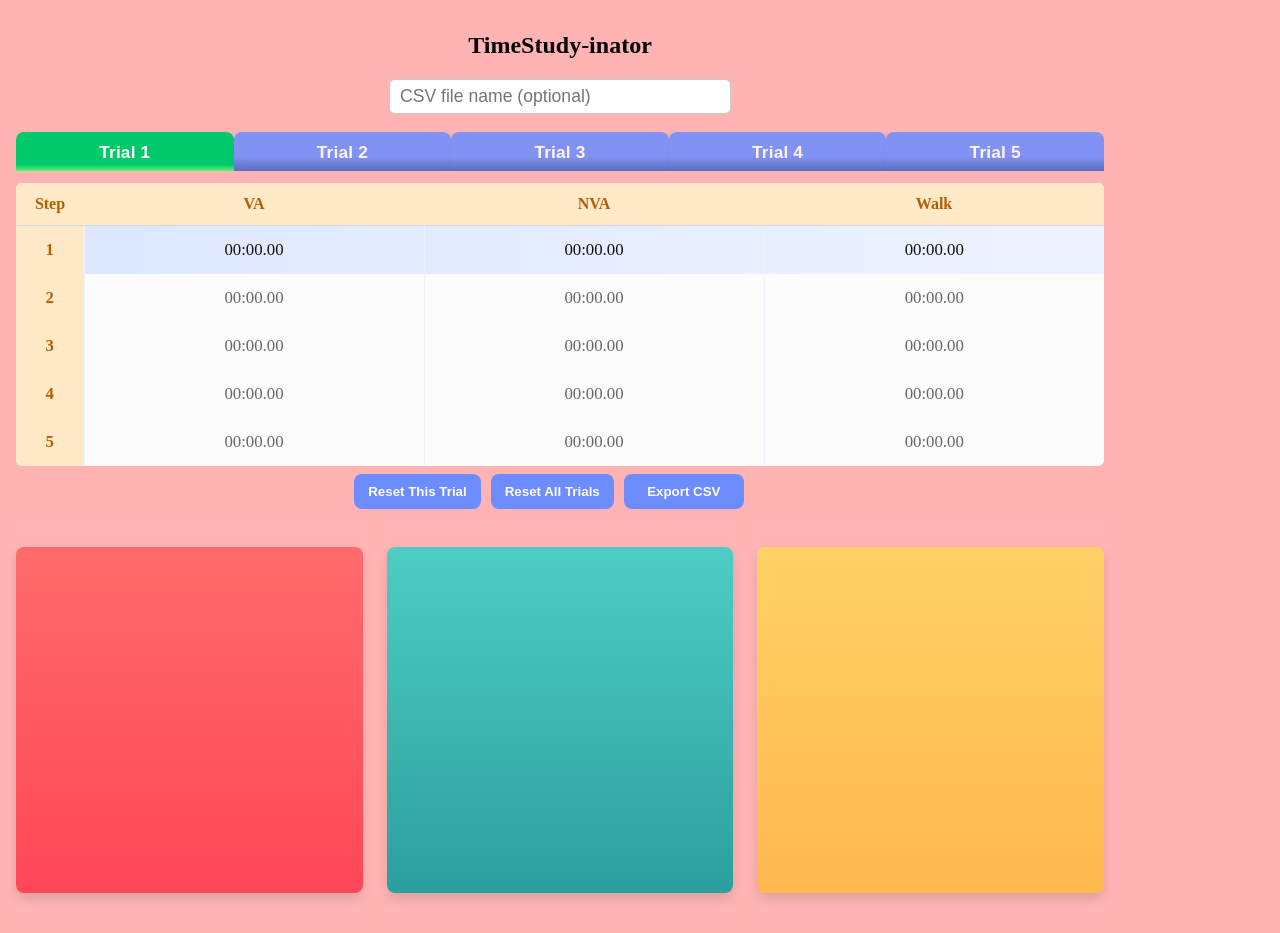
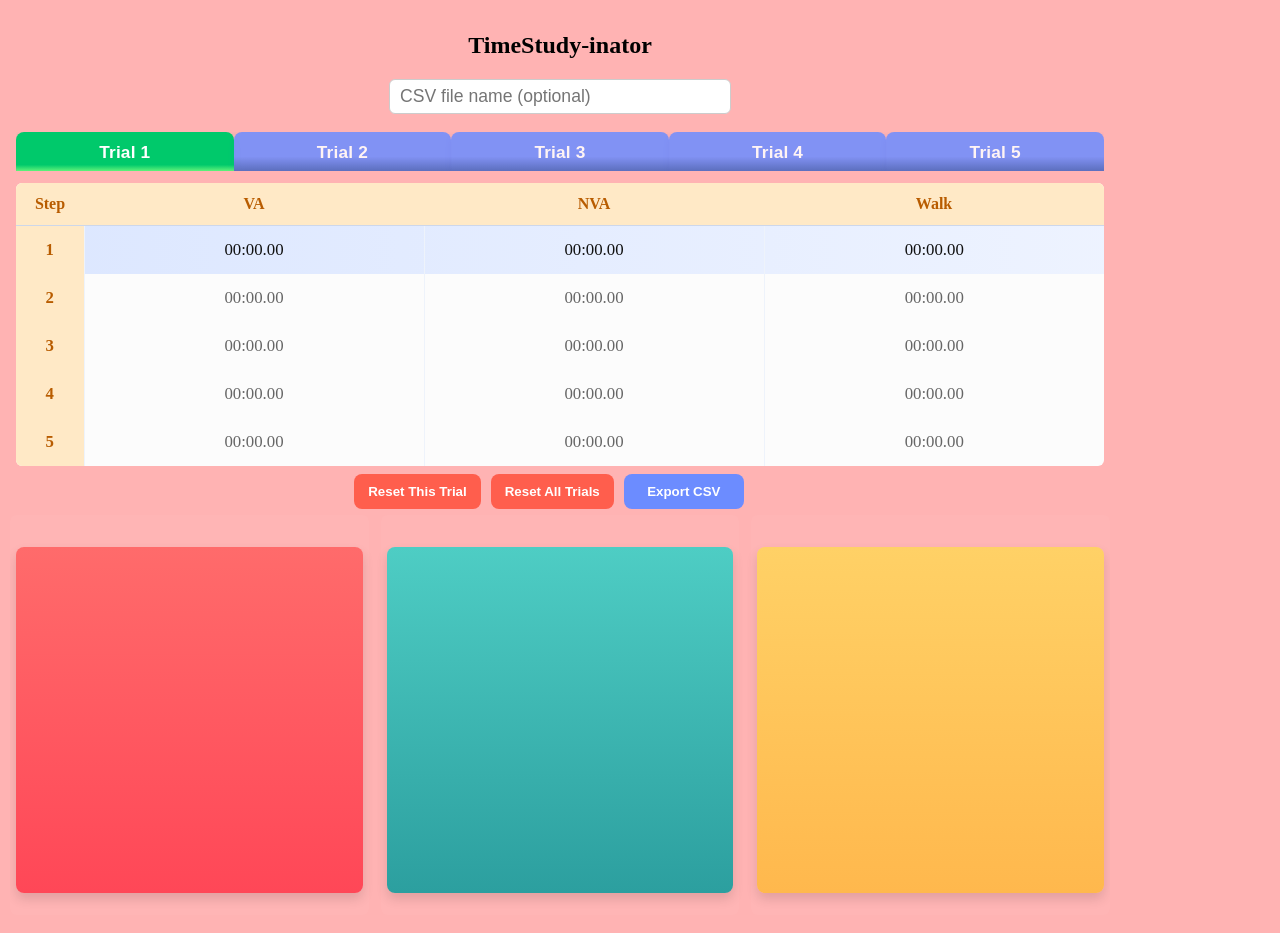
Before and after one commit to Andrew-Pace/mySite, a plain HTML site: page timestudy.html in a window 1280 px wide. Drawn offline with Linux system fonts and the light colour scheme.

Commit message:
Add files via upload

```diff
--- a/style.css
+++ b/style.css
@@ -398,9 +398,33 @@ main {
 .sheet-window { max-width: 1100px; margin: 12px auto; padding: 8px; }
 .sheet-header { display:flex; align-items:center; justify-content:space-between; gap:12px; }
 .sheet-table { width: auto; flex: 1 1 auto; border-collapse: collapse; background: #fff; color:#111; border-radius:6px; overflow:hidden; table-layout: fixed; }
-.reset-all-btn { padding:10px 14px; background:#ff6b6b; color:white; border:none; border-radius:8px; font-weight:700; position:relative; z-index:3; min-width:92px; }
-.reset-all-btn:active{ transform: translateY(1px); }
-.sheet-footer .reset-all-btn, #nav-replacement { background:#6c8cff; }
+#export-state.reset-all-btn {
+    background: #6c8cff;
+    color: #fff;
+    transition: background 0.18s;
+}
+#export-state.reset-all-btn:active {
+    background: #3a5db7;
+}
+.reset-all-btn {
+    padding:10px 14px;
+    background: #ff5e4d; /* coral red */
+    color:white;
+    border:none;
+    border-radius:8px;
+    font-weight:700;
+    position:relative;
+    z-index:3;
+    min-width:92px;
+    transition: background 0.18s;
+}
+.reset-all-btn:active {
+    transform: translateY(1px);
+    background: #e14a32;
+}
+.sheet-footer .reset-all-btn {
+    background: #ff5e4d;
+}
 #nav-replacement { min-width: 88px; }
 .sheet-table thead th { text-align:center; padding:12px 8px; background:#e9eef6; border-bottom:1px solid #cdd7ea; font-weight:700; }
 .sheet-table th.row-label,
```
